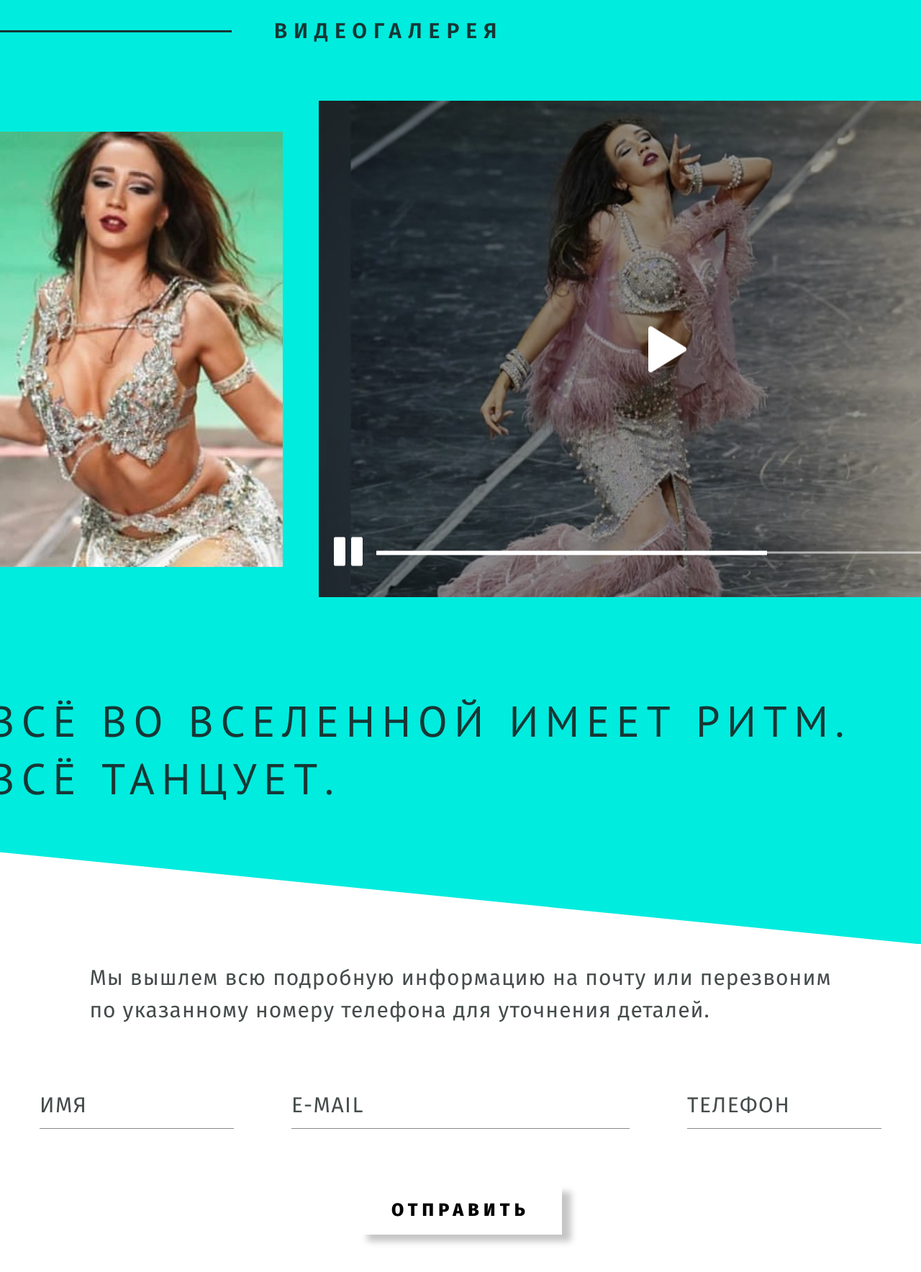
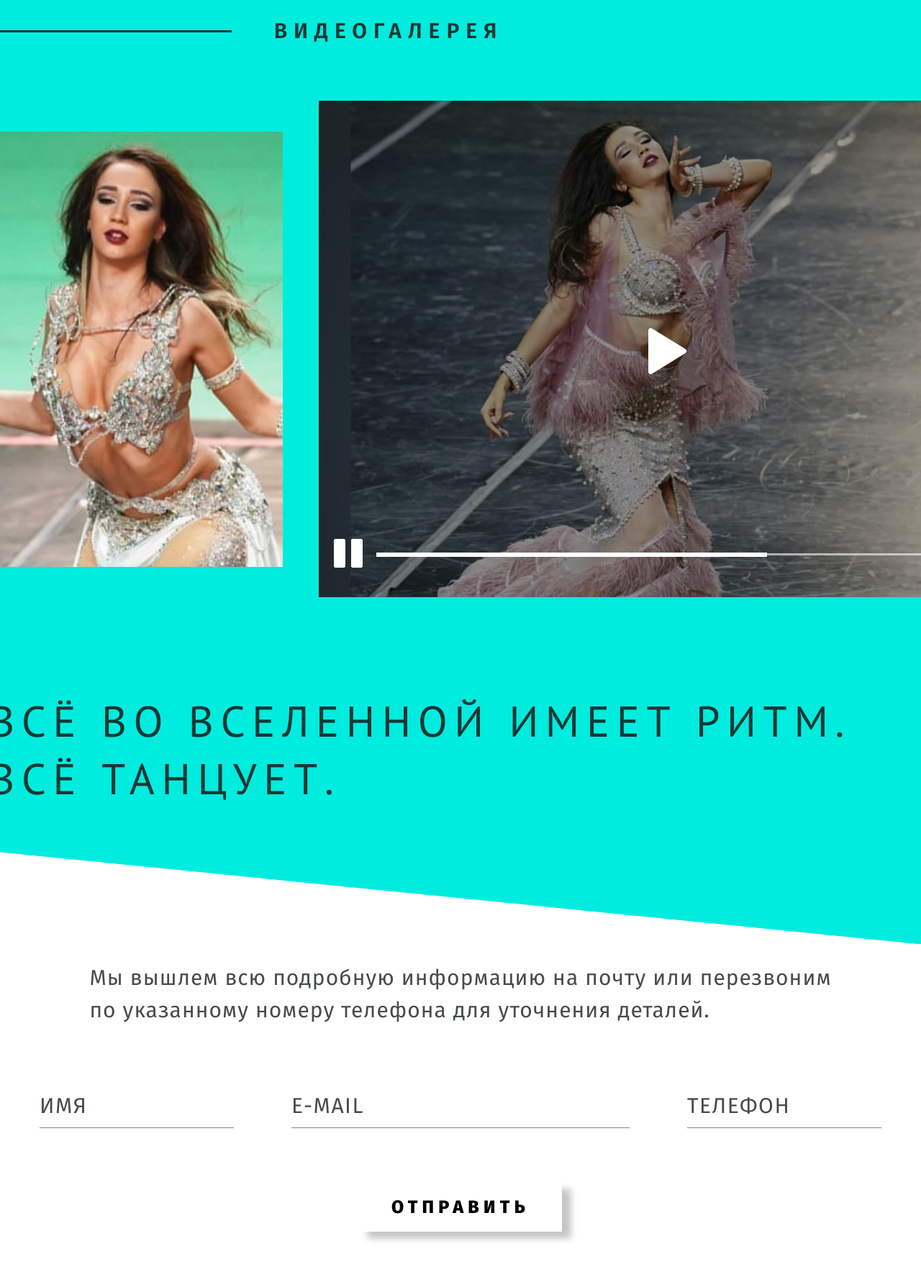
Before and after one commit to qqweea/practice, a plain HTML site: page landing/index.html in a window 1280 px wide. Shown: the part 5122-6890 px from the top of the page at 72% size. Drawn offline with nearby package versions, Linux system fonts and the light colour scheme.

Commit message:
add changes

```diff
--- a/landing/index.html
+++ b/landing/index.html
@@ -281,9 +281,9 @@
                     <form action="#" method="GET" id="form">
                         <div class="form">
                             <div class="form__input">
-                                <span class="inp inp--name"><input type="text" name="name" id="name" required></span>
-                                <span class="inp inp--email"><input type="text" name="email" id="email" type="email"></span>
-                                <span class="inp inp--phone"><input type="text" name="phone" id="phone" type="phone"></span>
+                                <span class="inp--relative"><input type="text" name="name" id="name" required><label for="name" class="inp inp--name">ИМЯ</label></span>
+                                <span class="inp--relative"><input type="text" name="email" id="email" type="email"><label for="email" class="inp inp--email">E-MAIL</label></span>
+                                <span class="inp--relative"><input type="text" name="phone" id="phone" type="phone"><label for="phone" class="inp inp--phone">ТЕЛЕФОН</label></span>
                             </div>
                             <div class="form__submit">
                                 <button type="submit" class="btn btn--form">отправить</button>
--- a/landing/script/init.js
+++ b/landing/script/init.js
@@ -11,6 +11,13 @@ var video__slider = new Swiper('.video__slider', {
   spaceBetween: 50,
   initialSlide: 1,
   centeredSlides: true,
+  autoheight: true,
+  slideToClickedSlide: true,
+  on:  {
+    transitionEnd: function () {
+      this.pagination.update();
+    },
+  }
 });
 
 
--- a/landing/style/style.css
+++ b/landing/style/style.css
@@ -280,7 +280,7 @@ h1 {
       height: 270px;
       border-radius: 0;
       margin: 34px 0 !important;
-      transition: height, width, 0.5s;
+      transition: height, width 0.5s;
 }
 
 .swiper-pagination-bullet-active {
@@ -480,10 +480,12 @@ h1 {
 }
 
 .video__slider .swiper-slide {
-    background-position: center;
+    background-position: top;
     background-repeat: no-repeat;
     min-height: 605px;
     max-width: 425px;
+    background-size: cover;
+    transition: min-height, min-width, 1s;
 }
 
 .video__slider .swiper-slide-active {
@@ -546,6 +548,10 @@ h1 {
     background-color: none;
 }
 
+.inp--relative {
+    position: relative;
+}
+
 #email {
     width: 470px;
 }
@@ -562,7 +568,6 @@ h1 {
 }
 
 .inp {
-    position: relative;
     color: #454c4c;
     font-family: 'Fira Sans', sans-serif;
     font-size: 30px;
@@ -570,30 +575,29 @@ h1 {
     line-height: 2;
     text-transform: uppercase;
     letter-spacing: 0.05em;
-}
-
-.inp::before {
-    content: '';
-    /* display: block; */
     position: absolute;
-    top: -6px;
+    top: -5px;
     left: 0;
     width: 250px;
     height: 10px;
     transition: top, font-size 0.5s;
 }
 
-.inp--name::before {
-    content: 'ИМЯ';
-}
-.inp--email::before {
-    content: 'E-MAIL';
-}
-.inp--phone::before {
-    content: 'ТЕЛЕФОН';
+.inp:hover {
+    cursor: text;
 }
 
-.inp--active::before {
+.inp--name {
+    left: 0px;
+}
+.inp--email {
+    left: 0px;
+}
+.inp--phone {
+    left: 0px;
+}
+
+.inp--active {
     top: -18px;
     font-size: 15px;
     color: #777;
```
